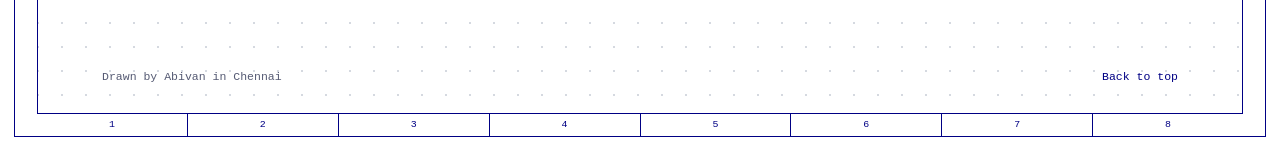
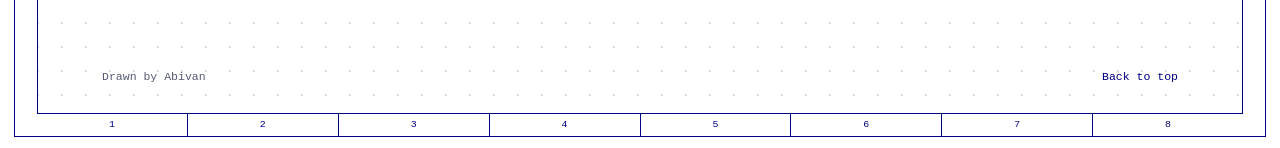
Before and after one commit to abivan100-stack/abivan-portfolio, a React (Vite) app: page / in a window 1280 px wide. Shown: the part 4503-4651 px from the top of the page. Built offline with nearby package versions, Linux system fonts and the light colour scheme; a web font is replaced by a local one.

Commit message:
Drop "in Chennai" from the page footers

```diff
--- a/src/App.tsx
+++ b/src/App.tsx
@@ -66,7 +66,7 @@ function App() {
     <PageFrame
       homeHref="#top"
       nav={nav}
-      footer={<><span>Drawn by Abivan in Chennai</span><a href="#top">Back to top</a></>}
+      footer={<><span>Drawn by Abivan</span><a href="#top">Back to top</a></>}
     >
       <section className={`hero is-${heroView}`} aria-labelledby="intro-title">
         <div className="view-switch" role="group" aria-label="Show U1 as">
--- a/src/ProjectsPage.tsx
+++ b/src/ProjectsPage.tsx
@@ -19,7 +19,7 @@ function ProjectsPage() {
     <PageFrame
       homeHref={HOME_URL}
       nav={nav}
-      footer={<><span>Sheet 2 of 3, drawn by Abivan in Chennai</span><a href="#top">Back to top</a></>}
+      footer={<><span>Sheet 2 of 3, drawn by Abivan</span><a href="#top">Back to top</a></>}
     >
       <section className="work section" id="all-projects" aria-labelledby="all-projects-title" data-power-up>
         <nav className="sheet-path" aria-label="Breadcrumb">
--- a/src/ToolkitPage.tsx
+++ b/src/ToolkitPage.tsx
@@ -20,7 +20,7 @@ function ToolkitPage() {
     <PageFrame
       homeHref={HOME_URL}
       nav={nav}
-      footer={<><span>Sheet 3 of 3, drawn by Abivan in Chennai</span><a href="#top">Back to top</a></>}
+      footer={<><span>Sheet 3 of 3, drawn by Abivan</span><a href="#top">Back to top</a></>}
     >
       <section className="toolkit section" id="toolkit" aria-labelledby="toolkit-title">
         <nav className="sheet-path" aria-label="Breadcrumb">
```
